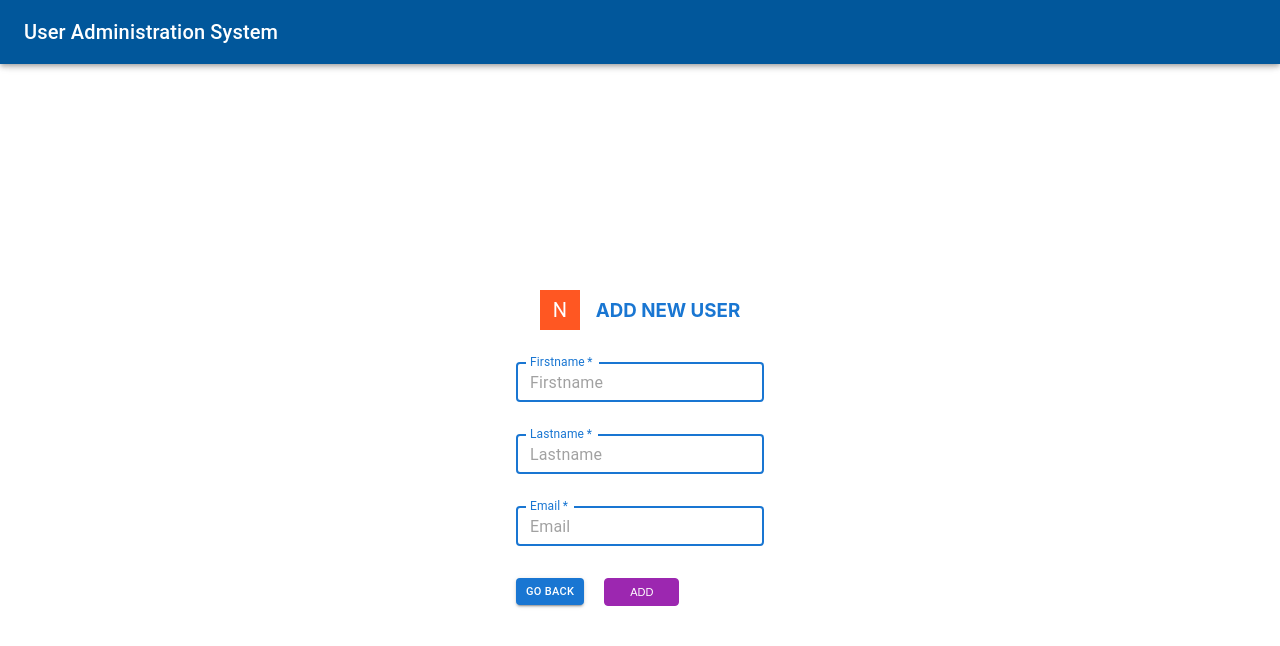
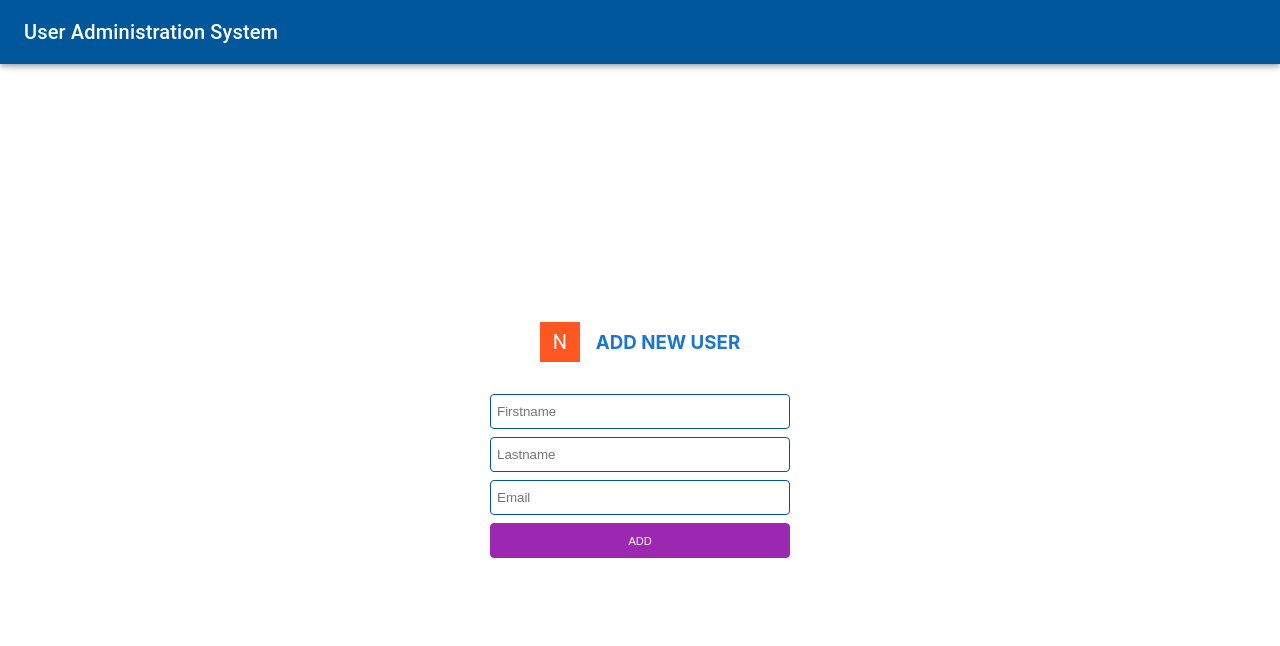
Before and after one commit to pmrjayawardena/user-management-eyepax, a React (Create React App) app: page /user/add in a window 1280 px wide. Shown: the top 646 px of the page. Built offline with nearby package versions, Linux system fonts and the light colour scheme.

Commit message:
-working final

```diff
--- a/package.json
+++ b/package.json
@@ -15,6 +15,7 @@
 		"dotenv": "^16.0.1",
 		"react": "^18.2.0",
 		"react-dom": "^18.2.0",
+		"react-hook-form": "^7.33.1",
 		"react-redux": "^8.0.2",
 		"react-router-dom": "^6.3.0",
 		"react-scripts": "5.0.1",
--- a/src/App.css
+++ b/src/App.css
@@ -5,3 +5,7 @@
 li {
 	list-style: none;
 }
+
+.table-height {
+	max-height: 300px;
+}
--- a/src/components/Users/Users.jsx
+++ b/src/components/Users/Users.jsx
@@ -46,6 +46,9 @@ const Users = ({ users, deleteUser, handleSort }) => {
 	const [user, setUser] = useState('');
 	const [userView, setUserView] = useState(false);
 	const [order, setOrder] = useState(false);
+	const [arrowLastName, setArrowLastName] = useState(false);
+	const [arrowFirstName, setArrowFirstName] = useState(false);
+	const [arrowEmail, setArrowEmail] = useState(false);
 	const searchTerm = useSelector((state) => state.user.term);
 
 	let sortType = searchParams.get('sort');
@@ -86,6 +89,10 @@ const Users = ({ users, deleteUser, handleSort }) => {
 	};
 
 	const changeArrows = (colName) => {
+		if (colName == 'Firstname') setArrowFirstName(!arrowFirstName);
+		if (colName == 'Lastname') setArrowLastName(!arrowLastName);
+		if (colName == 'Email') setArrowEmail(!arrowEmail);
+
 		setOrder(!order);
 		handleSort(colName, order);
 	};
@@ -160,13 +167,13 @@ const Users = ({ users, deleteUser, handleSort }) => {
 				/>
 			</SearchBoxContainer>
 			<TableContainer component={Paper}>
-				<Table stickyHeader aria-label='simple table'>
+				<Table stickyHeader aria-label='simple table' className='table-height'>
 					<TableHead>
 						<TableRow>
 							<StyledTableCell>ID</StyledTableCell>
 							<StyledTableCell
 								align='right'
-								onClick={() => changeArrows('Firstname')}
+								onClick={() => changeArrows('first_name')}
 								style={{
 									cursor: 'pointer',
 								}}
@@ -178,13 +185,17 @@ const Users = ({ users, deleteUser, handleSort }) => {
 										justifyContent: 'flex-end',
 									}}
 								>
-									{!order ? <ArrowDropUp /> : <ArrowDropDown />}
+									{!arrowFirstName ? (
+										<ArrowDropUp />
+									) : (
+										<ArrowDropDown />
+									)}
 									Firstname
 								</div>
 							</StyledTableCell>
 							<StyledTableCell
 								align='right'
-								onClick={() => changeArrows('Lastname')}
+								onClick={() => changeArrows('last_name')}
 								style={{ cursor: 'pointer' }}
 							>
 								<div
@@ -194,13 +205,13 @@ const Users = ({ users, deleteUser, handleSort }) => {
 										justifyContent: 'flex-end',
 									}}
 								>
-									{!order ? <ArrowDropUp /> : <ArrowDropDown />}
+									{!arrowLastName ? <ArrowDropUp /> : <ArrowDropDown />}
 									Lastname
 								</div>
 							</StyledTableCell>
 							<StyledTableCell
 								align='right'
-								onClick={() => changeArrows('Email')}
+								onClick={() => changeArrows('email')}
 								style={{ cursor: 'pointer' }}
 							>
 								<div
@@ -210,7 +221,7 @@ const Users = ({ users, deleteUser, handleSort }) => {
 										justifyContent: 'flex-end',
 									}}
 								>
-									{!order ? <ArrowDropUp /> : <ArrowDropDown />}
+									{!arrowEmail ? <ArrowDropUp /> : <ArrowDropDown />}
 									Email
 								</div>
 							</StyledTableCell>
--- a/src/components/addUser/AddUser.jsx
+++ b/src/components/addUser/AddUser.jsx
@@ -19,7 +19,7 @@ import {
 	FormContainer,
 	SmallLoader,
 } from './addUserStyle';
-
+import { useForm } from 'react-hook-form';
 export const AddUser = () => {
 	let navigate = useNavigate();
 	const [loading, setLoading] = useState(false);
@@ -29,42 +29,44 @@ export const AddUser = () => {
 	const [email, setEmail] = useState('');
 	const usersData = useSelector((state) => state.user.users);
 
-	const handleInputChange = (event) => {
-		const target = event.target.value;
-		setFirstName(target);
-	};
+	const {
+		register,
+		handleSubmit,
+		formState: { errors },
+		reset,
+	} = useForm();
 
-	const handleInputChangeLastName = (event) => {
-		const target = event.target.value;
-		setLastName(target);
-	};
-
-	const handleInputChangeEmail = (event) => {
-		const target = event.target.value;
-		setEmail(target);
-	};
-	const addUserData = async () => {
-		if (firstName != '' && lastName != '' && email != '') {
+	const addUserData = async (formData) => {
 		setAdding(true);
 		const data = await addUser({
-				first_name: firstName,
-				last_name: lastName,
-				email: email,
+			first_name: formData.Firstname,
+			last_name: formData.Lastname,
+			email: formData.Email,
 		});
 
 		setAdding(false);
-
 		Toast('User added Successfully');
 		navigate('/');
-		} else {
-			Toast('Please check your input fields');
-			setAdding(false);
-		}
 	};
 
-	const handleFormSubmit = (e) => {
-		e.preventDefault();
-		addUserData();
+	const handleErrors = () => {
+		if (Object.keys(errors).length !== 0) {
+			if (errors.Firstname && errors.Firstname.type == 'required') {
+				return `Firstname is required`;
+			} else if (errors.Firstname && errors.Firstname.type == 'minLength') {
+				return `Minimum length should be greater than 3`;
+			}
+			if (errors.Lastname && errors.Lastname.type == 'required') {
+				return `Lastname is required`;
+			} else if (errors.Lastname && errors.Lastname.type == 'minLength') {
+				return `Minimum length should be greater than 3`;
+			}
+			if (errors.Email && errors.Email.type == 'required') {
+				return `Email is required`;
+			} else if (errors.Email && errors.Email.type == 'pattern') {
+				return `Valid Email is required`;
+			}
+		}
 	};
 
 	return loading ? (
@@ -93,8 +95,52 @@ export const AddUser = () => {
 					<h3 style={{ color: '#1976d2' }}> ADD NEW USER</h3>
 				</Stack>
 				<FormContainer>
-					<form onSubmit={handleFormSubmit}>
-						<Stack direction='column' spacing={4} alignItems='center'>
+					<form onSubmit={handleSubmit(addUserData)}>
+						<Stack direction='column' spacing={1} alignItems='center'>
+							<input
+								type='text'
+								placeholder='Firstname'
+								{...register('Firstname', {
+									required: true,
+									minLength: 3,
+								})}
+							/>
+							<input
+								type='text'
+								placeholder='Lastname'
+								{...register('Lastname', {
+									required: true,
+									minLength: 3,
+								})}
+							/>
+							<input
+								type='text'
+								placeholder='Email'
+								{...register('Email', {
+									required: true,
+									pattern: /^\S+@\S+$/i,
+								})}
+							/>
+
+							<SubmitButton
+								variant='outlined'
+								size='medium'
+								type='submit'
+								className='submit-btn'
+							>
+								{adding ? (
+									<SmallLoader>
+										<Loader size={20} /> Adding..
+									</SmallLoader>
+								) : (
+									'ADD'
+								)}
+							</SubmitButton>
+							<p className='errorClass'>{handleErrors()}</p>
+							<div></div>
+						</Stack>
+					</form>
+					{/* <Stack direction='column' spacing={4} alignItems='center'>
 							<TextField
 								label='Firstname'
 								color='primary'
@@ -130,8 +176,8 @@ export const AddUser = () => {
 								size='small'
 								required
 							/>
-						</Stack>
-						<ActionButtonContainer>
+						</Stack> */}
+					{/* <ActionButtonContainer>
 							<Link to={`/`}>
 								<CustomButton
 									color='primary'
@@ -156,8 +202,7 @@ export const AddUser = () => {
 									'ADD'
 								)}
 							</SubmitButton>
-						</ActionButtonContainer>
-					</form>
+						</ActionButtonContainer> */}
 				</FormContainer>
 			</UserCardContainer>
 		</>
--- a/src/components/addUser/AddUserStyle.jsx
+++ b/src/components/addUser/AddUserStyle.jsx
@@ -13,6 +13,18 @@ export const UserCardContainer = styled.nav`
 
 export const FormContainer = styled.div`
 	margin-top: 2rem;
+	width: 300px;
+	input {
+		height: 35px;
+		width: 100%;
+		padding-left: 6px;
+		border-radius: 4px;
+		border: 1px solid #01579b;
+	}
+	.errorClass {
+		color: red;
+		font-size: 14px;
+	}
 `;
 
 export const SmallLoader = styled.div`
@@ -34,12 +46,11 @@ export const ActionButtonContainer = styled.nav`
 
 export const SubmitButton = styled.button`
 	border: 1px solid #9c27b0;
-    height: 28px;
-    border-radius: 4px;
-    width: 75px;
-    background: #9c27b0;
-    color: #fff;
-    font-size: 11px;
-    cursor: pointer;
-}
+	height: 35px;
+	border-radius: 4px;
+	width: 100%;
+	background: #9c27b0;
+	color: #fff;
+	font-size: 11px;
+	cursor: pointer;
 `;
--- a/src/components/editUser/EditUser.jsx
+++ b/src/components/editUser/EditUser.jsx
@@ -22,6 +22,7 @@ import {
 	FormContainer,
 	SmallLoader,
 } from './editUserStyle';
+import { useForm } from 'react-hook-form';
 
 export const EditUser = () => {
 	let { id } = useParams();
@@ -32,44 +33,36 @@ export const EditUser = () => {
 	const [user, setUser] = useState({});
 	const [loading, setLoading] = useState(false);
 	const [updating, setUpdating] = useState(false);
-	const [firstName, setFirstName] = useState('');
-	const [lastName, setLastName] = useState('');
-	const [email, setEmail] = useState('');
 
+	const [defaultValues, setDefaultValues] = useState({});
 	const getUser = async () => {
 		setLoading(true);
 		let singleUser = usersData.filter((user) => user.id == parseInt(id));
+		setUser(singleUser[0]);
 		setLoading(false);
-		setUser(singleUser[0]);
-		setFirstName(singleUser[0].first_name);
-		setLastName(singleUser[0].last_name);
-		setEmail(singleUser[0].email);
+		reset({
+			Firstname: singleUser[0].first_name,
+			Lastname: singleUser[0].last_name,
+			Email: singleUser[0].email,
+		});
 	};
 
-	const handleInputChange = (event) => {
-		const target = event.target.value;
-		setFirstName(target);
-	};
+	const {
+		register,
+		handleSubmit,
+		formState: { errors },
+		reset,
+	} = useForm({
+		defaultValues: defaultValues,
+	});
 
-	const handleInputChangeLastName = (event) => {
-		const target = event.target.value;
-		setLastName(target);
-	};
-	const handleInputChangeEmail = (event) => {
-		const target = event.target.value;
-		setEmail(target);
-	};
-	const updateUserData = async () => {
-		// setUsersData
-		// dispatch(setUsersData())
-
-		if (firstName !== '' && lastName !== '' && email !== '') {
+	const onSubmit = async (formData) => {
 		setUpdating(true);
 		const data = await updateUser(
 			{
-					first_name: firstName,
-					last_name: lastName,
-					email: email,
+				first_name: formData.Firstname,
+				last_name: formData.Lastname,
+				email: formData.Email,
 			},
 			id
 		);
@@ -80,27 +73,27 @@ export const EditUser = () => {
 				...updatedUsers,
 				{
 					id: parseInt(id),
-						first_name: firstName,
-						last_name: lastName,
-						email: email,
+					first_name: formData.Firstname,
+					last_name: formData.Lastname,
+					email: formData.Email,
 				},
 			];
 			dispatch(setUpdatedUsers(allUpdated));
 		} else {
 			for (let upUser of updatedUsers) {
 				if (upUser.id === parseInt(id)) {
-						upUser.first_name = firstName;
-						upUser.last_name = lastName;
-						upUser.email = email;
+					upUser.first_name = formData.Firstname;
+					upUser.last_name = formData.Lastname;
+					upUser.email = formData.Email;
 					dispatch(setUpdatedUsers([upUser]));
 				} else {
 					const allUpdated = [
 						{ ...upUser },
 						{
 							id: parseInt(id),
-								first_name: firstName,
-								last_name: lastName,
-								email: email,
+							first_name: formData.Firstname,
+							last_name: formData.Lastname,
+							email: formData.Email,
 						},
 					];
 					dispatch(setUpdatedUsers(allUpdated));
@@ -112,9 +105,6 @@ export const EditUser = () => {
 
 		Toast('Updated Successfully');
 		navigate('/');
-		} else {
-			Toast('Please check your fields');
-		}
 	};
 
 	const handleFormSubmit = (e) => {
@@ -122,6 +112,25 @@ export const EditUser = () => {
 		updateUserData();
 	};
 
+	const handleErrors = () => {
+		if (Object.keys(errors).length !== 0) {
+			if (errors.Firstname && errors.Firstname.type == 'required') {
+				return `Firstname is required`;
+			} else if (errors.Firstname && errors.Firstname.type == 'minLength') {
+				return `Minimum length should be greater than 3`;
+			}
+			if (errors.Lastname && errors.Lastname.type == 'required') {
+				return `Lastname is required`;
+			} else if (errors.Lastname && errors.Lastname.type == 'minLength') {
+				return `Minimum length should be greater than 3`;
+			}
+			if (errors.Email && errors.Email.type == 'required') {
+				return `Email is required`;
+			} else if (errors.Email && errors.Email.type == 'pattern') {
+				return `Valid Email is required`;
+			}
+		}
+	};
 	useEffect(() => {
 		getUser();
 	}, [id]);
@@ -157,7 +166,55 @@ export const EditUser = () => {
 					</CardActionArea>
 				</Card>
 				<FormContainer>
-					<form onSubmit={handleFormSubmit}>
+					<form onSubmit={handleSubmit(onSubmit)}>
+						<Stack direction='column' spacing={1} alignItems='center'>
+							<input
+								type='text'
+								placeholder='Firstname'
+								ref={register}
+								{...register('Firstname', {
+									required: true,
+									minLength: 3,
+								})}
+							/>
+							<input
+								type='text'
+								placeholder='Lastname'
+								ref={register}
+								{...register('Lastname', {
+									required: true,
+									minLength: 3,
+								})}
+							/>
+							<input
+								type='text'
+								placeholder='Email'
+								ref={register}
+								{...register('Email', {
+									required: true,
+									pattern: /^\S+@\S+$/i,
+								})}
+							/>
+
+							<SubmitButton
+								variant='contained'
+								size='small'
+								type='submit'
+								disableElevation
+								className='submit-btn'
+							>
+								{updating ? (
+									<SmallLoader>
+										<Loader size={20} /> Updating..
+									</SmallLoader>
+								) : (
+									'UPDATE'
+								)}
+							</SubmitButton>
+							<p className='errorClass'>{handleErrors()}</p>
+						</Stack>
+					</form>
+					{/* <form onSubmit={handleFormSubmit}>
 						<Stack direction='column' spacing={4} alignItems='center'>
 							<TextField
 								label='Firstname'
@@ -222,7 +279,7 @@ export const EditUser = () => {
 								)}
 							</SubmitButton>
 						</ActionButtonContainer>
-					</form>
+					</form> */}
 				</FormContainer>
 			</UserCardContainer>
 		</>
--- a/src/components/editUser/EditUserStyle.jsx
+++ b/src/components/editUser/EditUserStyle.jsx
@@ -13,6 +13,18 @@ export const UserCardContainer = styled.nav`
 
 export const FormContainer = styled.div`
 	margin-top: 2rem;
+	width: 300px;
+	input {
+		height: 35px;
+		width: 100%;
+		padding-left: 6px;
+		border-radius: 4px;
+		border: 1px solid #01579b;
+	}
+	.errorClass {
+		color: red;
+		font-size: 14px;
+	}
 `;
 
 export const SmallLoader = styled.div`
@@ -34,9 +46,9 @@ export const ActionButtonContainer = styled.nav`
 
 export const SubmitButton = styled.button`
 	border: 1px solid #9c27b0;
-    height: 28px;
+    height: 35px;
     border-radius: 4px;
-    width: 75px;
+    width: 100%;
     background: #9c27b0;
     color: #fff;
     font-size: 11px;
--- a/src/utils/sort.js
+++ b/src/utils/sort.js
@@ -1,9 +1,7 @@
-export const sort = (users, field, type = 0) => {
+export const sort = (users, field, type) => {
 	let usersArr = [...users];
 
-	let sorted;
-	if (field == 'Firstname') {
-		sorted = usersArr.sort((a, b) => {
+	let sorted = usersArr.sort((a, b) => {
 		if (a.first_name < b.first_name) {
 			return -1;
 		}
@@ -13,31 +11,30 @@ export const sort = (users, field, type = 0) => {
 	});
 
 	return type ? sorted : sorted.reverse();
-	}
 
-	if (field == 'Lastname') {
-		sorted = usersArr.sort((a, b) => {
-			if (a.last_name < b.last_name) {
-				return -1;
-			}
-			if (a.last_name > b.last_name) {
-				return 1;
-			}
-		});
-		return type ? sorted : sorted.reverse();
-	}
+	// if (field == 'Lastname') {
+	// 	sorted = usersArr.sort((a, b) => {
+	// 		if (a.last_name < b.last_name) {
+	// 			return -1;
+	// 		}
+	// 		if (a.last_name > b.last_name) {
+	// 			return 1;
+	// 		}
+	// 	});
+	// 	return type ? sorted : sorted.reverse();
+	// }
 
-	if (field == 'Email') {
-		sorted = usersArr.sort((a, b) => {
-			if (a.email < b.email) {
-				return -1;
-			}
-			if (a.email > b.email) {
-				return 1;
-			}
-		});
-		return type ? sorted : sorted.reverse();
-	}
+	// if (field == 'Email') {
+	// 	sorted = usersArr.sort((a, b) => {
+	// 		if (a.email < b.email) {
+	// 			return -1;
+	// 		}
+	// 		if (a.email > b.email) {
+	// 			return 1;
+	// 		}
+	// 	});
+	// 	return type ? sorted : sorted.reverse();
+	// }
 
 	return sorted;
 };
```
Also changed, not shown: 1 other file (tests, documents, lock files or other folders). Lines whose indentation alone changed are shown as unchanged.
